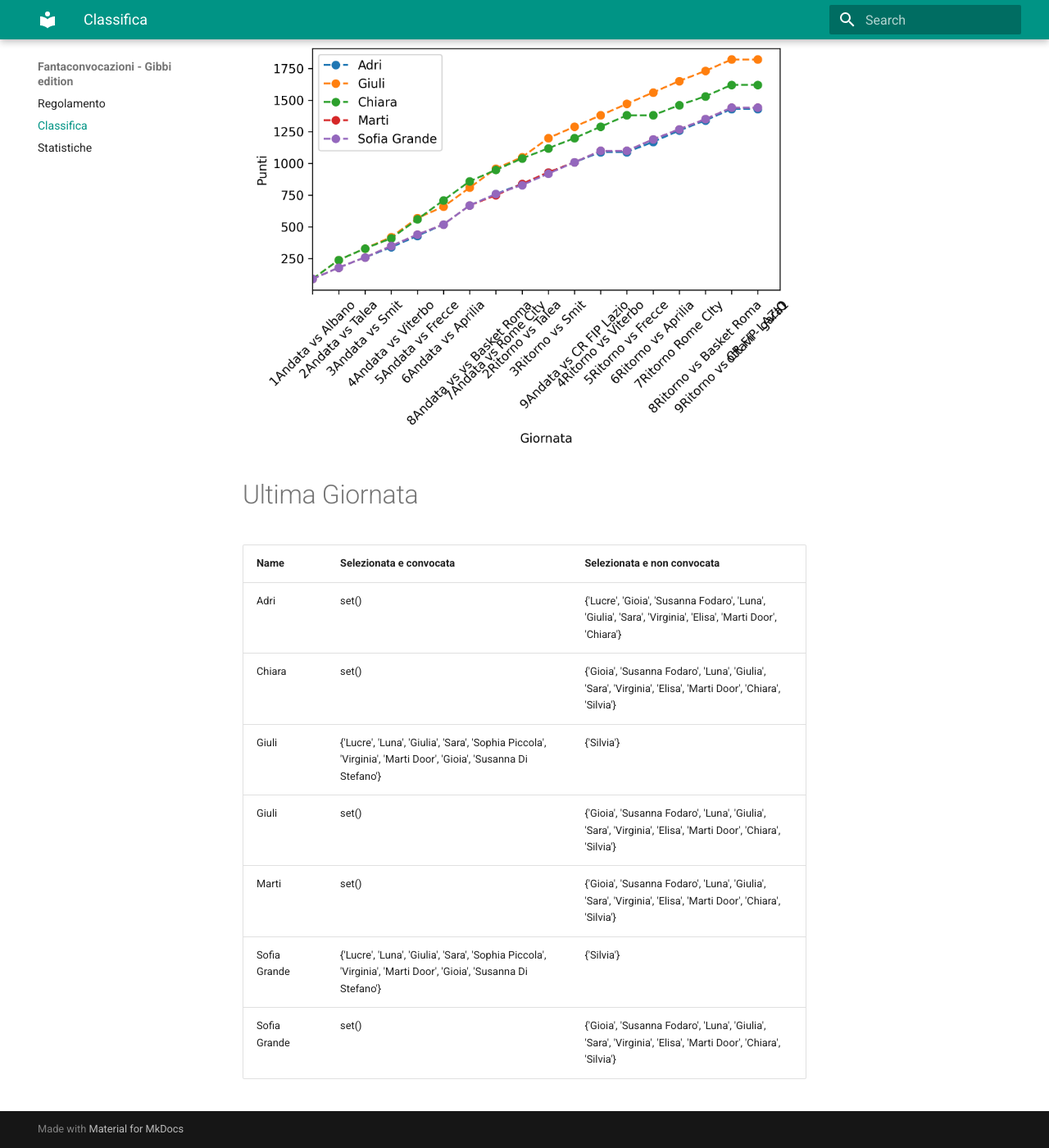
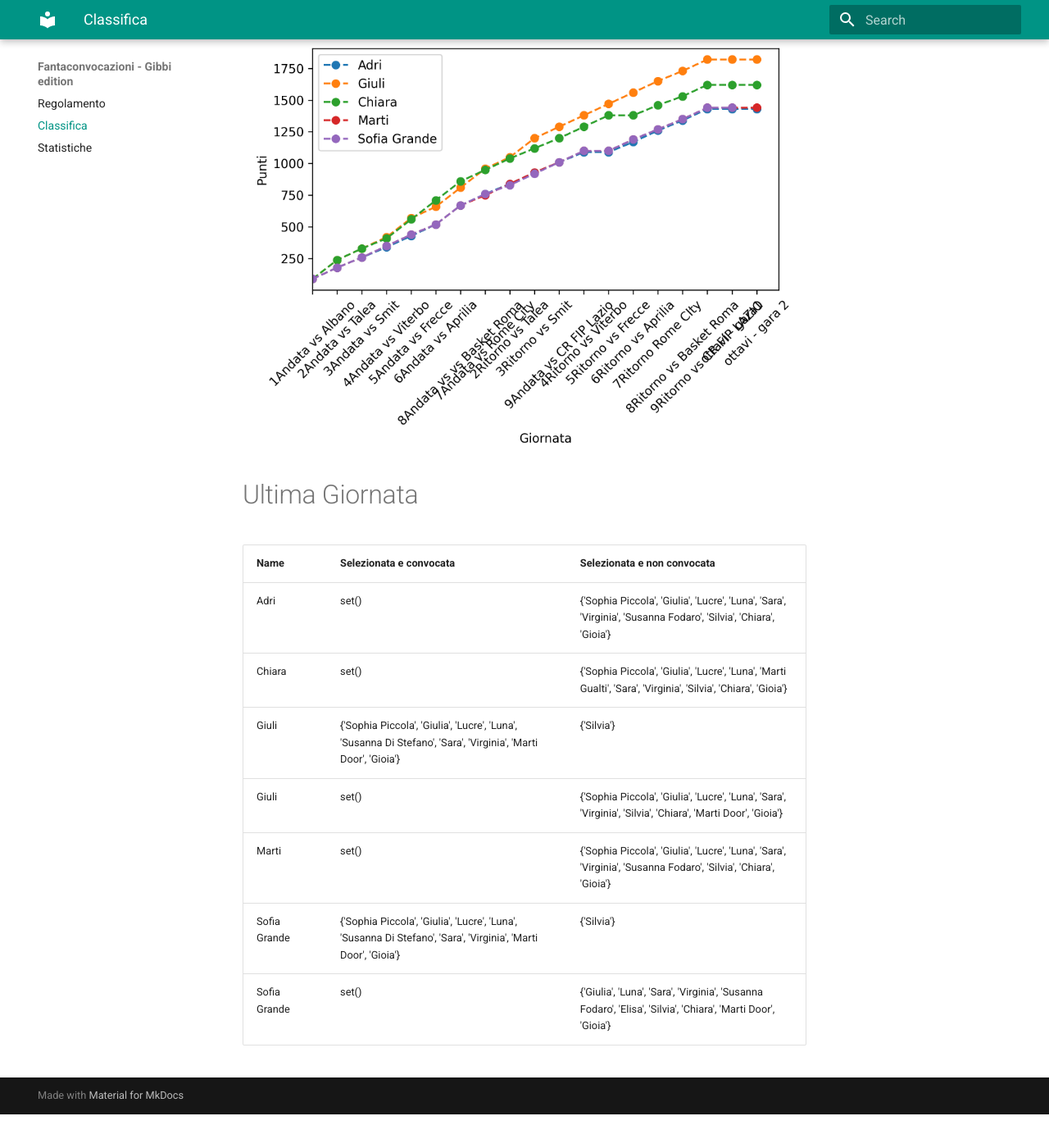
Before and after one commit to martinig94/fantagibbi, an MkDocs documentation site: the page built from docs/Classifica.md, in a window 1280 px wide and 1400 px high, scrolled down 565 px. Shown: the whole window at 82% size. Built offline with MkDocs 1.6.1 and Material for MkDocs 9.7.7, drawn with Linux system fonts in a browser that asks for light colours; after the commit the page ends 1924 px from its top, so only the background shows below that.

Commit message:
Auto-update from main.py

```diff
--- a/docs/Classifica.md
+++ b/docs/Classifica.md
@@ -16,13 +16,13 @@
 
 # Ultima Giornata
 <!-- START_TABLE CORRECT -->
-| Name         | Selezionata e convocata                                                                                        | Selezionata e non convocata                                                                                  |
-|:-------------|:---------------------------------------------------------------------------------------------------------------|:-------------------------------------------------------------------------------------------------------------|
-| Adri         | set()                                                                                                          | {'Lucre', 'Gioia', 'Susanna Fodaro', 'Luna', 'Giulia', 'Sara', 'Virginia', 'Elisa', 'Marti Door', 'Chiara'}  |
-| Chiara       | set()                                                                                                          | {'Gioia', 'Susanna Fodaro', 'Luna', 'Giulia', 'Sara', 'Virginia', 'Elisa', 'Marti Door', 'Chiara', 'Silvia'} |
-| Giuli        | {'Lucre', 'Luna', 'Giulia', 'Sara', 'Sophia Piccola', 'Virginia', 'Marti Door', 'Gioia', 'Susanna Di Stefano'} | {'Silvia'}                                                                                                   |
-| Giuli        | set()                                                                                                          | {'Gioia', 'Susanna Fodaro', 'Luna', 'Giulia', 'Sara', 'Virginia', 'Elisa', 'Marti Door', 'Chiara', 'Silvia'} |
-| Marti        | set()                                                                                                          | {'Gioia', 'Susanna Fodaro', 'Luna', 'Giulia', 'Sara', 'Virginia', 'Elisa', 'Marti Door', 'Chiara', 'Silvia'} |
-| Sofia Grande | {'Lucre', 'Luna', 'Giulia', 'Sara', 'Sophia Piccola', 'Virginia', 'Marti Door', 'Gioia', 'Susanna Di Stefano'} | {'Silvia'}                                                                                                   |
-| Sofia Grande | set()                                                                                                          | {'Gioia', 'Susanna Fodaro', 'Luna', 'Giulia', 'Sara', 'Virginia', 'Elisa', 'Marti Door', 'Chiara', 'Silvia'} |
+| Name         | Selezionata e convocata                                                                                        | Selezionata e non convocata                                                                                      |
+|:-------------|:---------------------------------------------------------------------------------------------------------------|:-----------------------------------------------------------------------------------------------------------------|
+| Adri         | set()                                                                                                          | {'Sophia Piccola', 'Giulia', 'Lucre', 'Luna', 'Sara', 'Virginia', 'Susanna Fodaro', 'Silvia', 'Chiara', 'Gioia'} |
+| Chiara       | set()                                                                                                          | {'Sophia Piccola', 'Giulia', 'Lucre', 'Luna', 'Marti Gualti', 'Sara', 'Virginia', 'Silvia', 'Chiara', 'Gioia'}   |
+| Giuli        | {'Sophia Piccola', 'Giulia', 'Lucre', 'Luna', 'Susanna Di Stefano', 'Sara', 'Virginia', 'Marti Door', 'Gioia'} | {'Silvia'}                                                                                                       |
+| Giuli        | set()                                                                                                          | {'Sophia Piccola', 'Giulia', 'Lucre', 'Luna', 'Sara', 'Virginia', 'Silvia', 'Chiara', 'Marti Door', 'Gioia'}     |
+| Marti        | set()                                                                                                          | {'Sophia Piccola', 'Giulia', 'Lucre', 'Luna', 'Sara', 'Virginia', 'Susanna Fodaro', 'Silvia', 'Chiara', 'Gioia'} |
+| Sofia Grande | {'Sophia Piccola', 'Giulia', 'Lucre', 'Luna', 'Susanna Di Stefano', 'Sara', 'Virginia', 'Marti Door', 'Gioia'} | {'Silvia'}                                                                                                       |
+| Sofia Grande | set()                                                                                                          | {'Giulia', 'Luna', 'Sara', 'Virginia', 'Susanna Fodaro', 'Elisa', 'Silvia', 'Chiara', 'Marti Door', 'Gioia'}     |
 <!-- END_TABLE CORRECT -->
```
Also changed, not shown: docs/images/most_selected_players.png, docs/images/trend_points.png.
